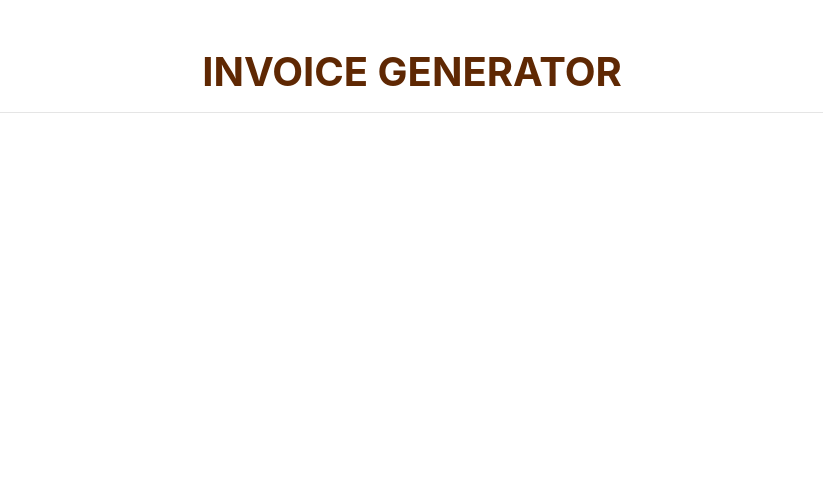
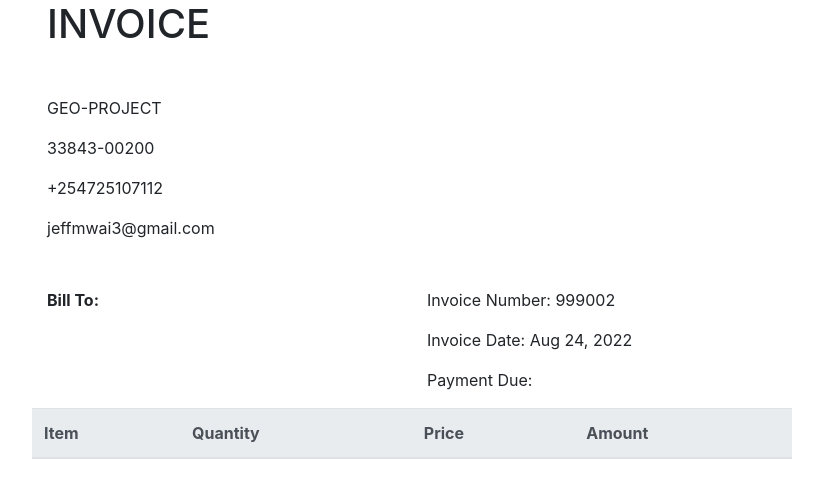
Before and after one commit to Jeff-Mwai/geoproject-assignment, an Angular app: page /items in a window 1280 px wide. Shown: the top 498 px of the page, without its empty margins (228-1051 px from the left). Built offline with nearby package versions, Linux system fonts and the light colour scheme.

Commit message:
displayed all items

```diff
--- a/src/app/app.module.ts
+++ b/src/app/app.module.ts
@@ -7,6 +7,7 @@ import { AppComponent } from './app.component';
 import { UserInputComponent } from './components/user-input/user-input.component';
 import { ItemsComponent } from './components/items/items.component';
 import { NavbarComponent } from './components/navbar/navbar.component';
+import { ApiCallsService } from './services/api-calls.service';
 
 @NgModule({
   declarations: [
@@ -22,7 +23,9 @@ import { NavbarComponent } from './components/navbar/navbar.component';
     ReactiveFormsModule
 
   ],
-  providers: [],
+  providers: [
+    ApiCallsService
+  ],
   bootstrap: [AppComponent]
 })
 export class AppModule { }
--- a/src/app/components/items/items.component.html
+++ b/src/app/components/items/items.component.html
@@ -1,4 +1,60 @@
-<app-navbar></app-navbar>
+
     <div class="container">
+        <div class="row">
+            <div class="col-md-2"></div>
+            <div class="col-md-8">
+                <h1 class="mb-5">INVOICE</h1>
+
+
+                <p>GEO-PROJECT</p>
+                <p>33843-00200</p>
+                <p>+254725107112</p>
+                <p class="mb-5">jeffmwai3@gmail.com</p>
+
+
+                <div class="row">
+                    <div class="col-md-6">
+                        <p><strong>Bill To:</strong></p>
+                        <p>{{allData.name}}</p>
+                        <p>{{allData.address}}</p>
+                        <p>{{allData.phoneNumber}}</p>
+                        <p>{{allData.email}}</p>
+
+                    </div>
+                    <div class="col-md-6">
+                        <p>Invoice Number: 999002</p>
+                        <p>Invoice Date: {{todaysDate| date}}</p>
+                        <p>Payment Due: {{allData.date}}</p>
+                    </div>
+                </div>
+                <div class="row">
+                    <table class="table">
+                        <thead class="thead-light">
+                          <tr>
+
+                            <th scope="col">Item</th>
+                            <th scope="col">Quantity</th>
+                            <th scope="col">Price</th>
+                            <th scope="col">Amount</th>
+                          </tr>
+                        </thead>
+                        <tbody>
+                            <tr *ngFor="let item of itemsData">
+
+                            <td>{{item.item}}</td>
+                            <td>{{item.quantity}}</td>
+                            <td>{{item.price}}</td>
+                            <td></td>
+                          </tr>
+
+                        </tbody>
+                      </table>
+                </div>
+
+            </div>
+
+            <div class="col-md-2"></div>
+        </div>
+
 
     </div>
--- a/src/app/components/items/items.component.ts
+++ b/src/app/components/items/items.component.ts
@@ -1,4 +1,5 @@
 import { Component, OnInit } from '@angular/core';
+import { ApiCallsService } from 'src/app/services/api-calls.service';
 
 @Component({
   selector: 'app-items',
@@ -6,10 +7,20 @@ import { Component, OnInit } from '@angular/core';
   styleUrls: ['./items.component.css']
 })
 export class ItemsComponent implements OnInit {
-  itemsData: any = {};
-  constructor() { }
+  allData: any = [];
+  itemsData: any;
+  todaysDate = new Date
+  constructor(private service: ApiCallsService) { }
 
   ngOnInit(): void {
+    this.getItemsData()
+  }
+  getItemsData(){
+    this.service.invoiceData.subscribe(res => {
+      this.allData = res
+      this.itemsData = this.allData.items
+      console.log("second component", this.itemsData)
+    })
   }
 
 }
--- a/src/app/components/user-input/user-input.component.html
+++ b/src/app/components/user-input/user-input.component.html
@@ -30,7 +30,6 @@
               <div class="form-group">
 
 
-                <button type="button" (click)="addItemsBtnClick()" class="btn btn-primary w-25">Add Invoice Items</button>
                 <div formArrayName="items" *ngFor="let item of invoiceForm.get('items').controls let i = index">
                   <div [formGroupName]="i">
                     <div class="row">
@@ -62,14 +61,15 @@
 
 
             </div>
+            <button type="button" (click)="addItemsBtnClick()" class="btn btn-primary w-50">Add More Items</button>
               </div>
 
-              <button [disabled]="invoiceForm.form.invalid" type="submit" class="btn btn-primary w-100">Procced to Checkout</button>
+              <button type="submit" class="btn btn-primary w-100">Procced to Checkout</button>
               </div>
       </div>
       </form>
 
-      {{invoiceForm.value | json}}
+
 
 
 
--- a/src/app/components/user-input/user-input.component.ts
+++ b/src/app/components/user-input/user-input.component.ts
@@ -1,6 +1,7 @@
 import { Component, OnInit } from '@angular/core';
 import { Router } from '@angular/router';
 import { FormBuilder, Validators, FormArray, FormGroup } from '@angular/forms';
+import { ApiCallsService } from 'src/app/services/api-calls.service';
 
 @Component({
   selector: 'app-user-input',
@@ -11,11 +12,12 @@ export class UserInputComponent implements OnInit {
 
   userData: any = {};
   invoiceForm: any;
+  formData: any = [];
+  data: any;
+  myData: any;
 
 
-
-
-  constructor(private router:Router , private fb: FormBuilder) { }
+  constructor(private router:Router , private fb: FormBuilder, private service: ApiCallsService) { }
 
   ngOnInit(): void {
     this.invoiceForm = this.fb.group({
@@ -30,12 +32,14 @@ export class UserInputComponent implements OnInit {
 
 
     })
-    this.addItemsFormGroup();
+    // this.addItemsFormGroup();
+
+this.service.invoiceData.subscribe(res => {
+  this.data = res
+})
+
   }
-  userInfo(){
-    console.log(this.userData)
-    this.router.navigate(['/items'])
-  }
+
   addItemsBtnClick(): void{
     (<FormArray>this.invoiceForm.get('items')).push(this.addItemsFormGroup())
   }
@@ -48,7 +52,8 @@ export class UserInputComponent implements OnInit {
   }
 
   onSubmit(){
-    console.log(this.invoiceForm.value)
+    this.service.getInvoiceData(this.invoiceForm.value )
+    this.router.navigate(['/items'])
   }
 
 
--- /dev/null
+++ b/src/app/services/api-calls.service.ts
@@ -0,0 +1,14 @@
+import { Injectable } from '@angular/core';
+import { BehaviorSubject } from 'rxjs';
+
+@Injectable({
+  providedIn: 'root'
+})
+export class ApiCallsService {
+  private invoice = new BehaviorSubject<any>([])
+  invoiceData = this.invoice.asObservable()
+  constructor() { }
+  getInvoiceData(data: any) {
+     this.invoice.next(data)
+  };
+}
```
Also changed, not shown: 1 other file (tests, documents, lock files or other folders).
